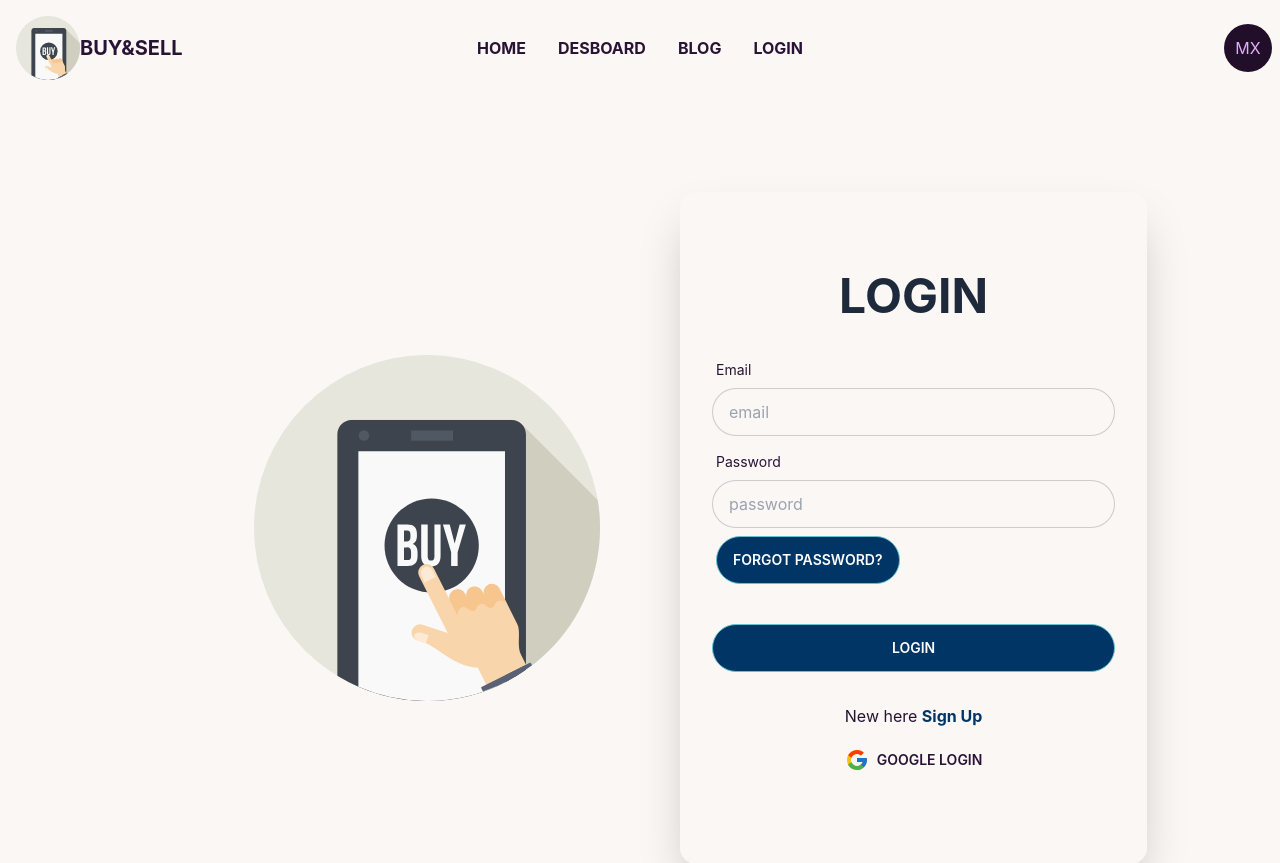
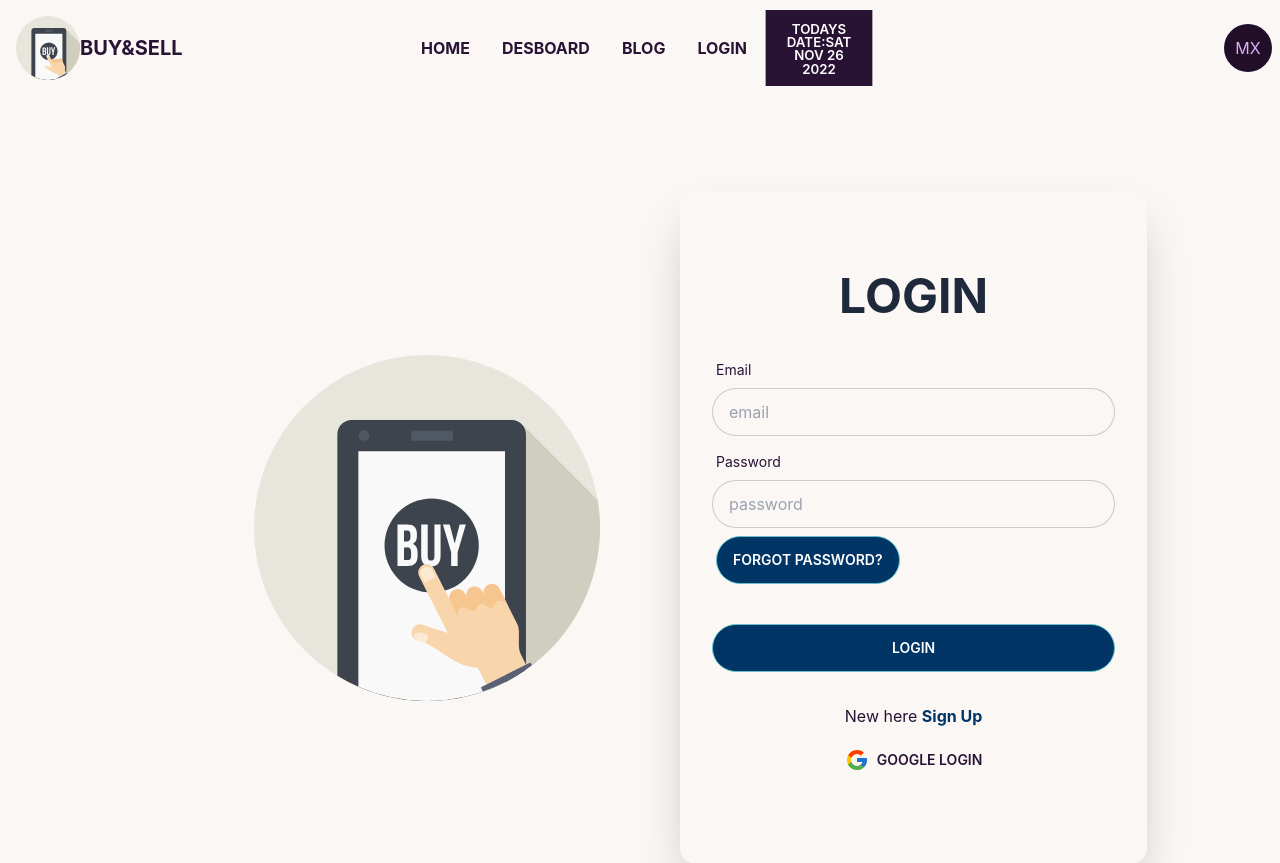
Before and after one commit to KPorus/b612-used-products-resale-clients-side-KPorus, a React (Create React App) app: page /login in a window 1280 px wide. Shown: the top 863 px of the page. Built offline with nearby package versions, Linux system fonts and the light colour scheme; no server answers.

Commit message:
data set up'

```diff
--- a/src/Pages/AddProduct.jsx
+++ b/src/Pages/AddProduct.jsx
@@ -17,6 +17,8 @@ const AddProduct = () => {
     setbrandName(brand);
   }
 
+  let showdate = new Date();
+  let date = showdate.toDateString();
 
   let addProduct = (e) => {
     e.preventDefault();
@@ -28,6 +30,7 @@ const AddProduct = () => {
     let originalPrice = form.OriginalPrice.value;
     let details = form.details.value;
     let img = e.target.image.files;
+    let location = form.location.value
 
     const image = img[0];
     console.log(image);
@@ -51,10 +54,11 @@ const AddProduct = () => {
             newPrice,
             originalPrice,
             details,
+            currentDate:date,
+            location,
             photo: imgData.data.url,
           };
 
-          // save doctor information to the database
           console.log(userProduct);
           fetch(`http://localhost:5000/userProduct`, {
             method: "POST",
@@ -202,6 +206,19 @@ const AddProduct = () => {
                   className='w-full input input-bordered rounded-md focus:ring focus:ring-opacity-75 focus:ring-violet-400 dark:border-gray-700 dark:text-gray-900'
                 />
               </div>
+              <div className='col-span-full sm:col-span-2'>
+                <label htmlFor='location' className='text-sm'>
+                  Location
+                </label>
+                <input
+                  id='location'
+                  name='location'
+                  type='text'
+                  required
+                  placeholder='Please enter your loaction'
+                  className='w-full input input-bordered rounded-md focus:ring focus:ring-opacity-75 focus:ring-violet-400 dark:border-gray-700 dark:text-gray-900'
+                />
+              </div>
               <div className="mt-6">
               <button className='btn btn-primary sm:text-xl' type='submit'>Submit</button>
               </div>
--- a/src/Pages/SellerProductCard.jsx
+++ b/src/Pages/SellerProductCard.jsx
@@ -2,7 +2,7 @@ import React from "react";
 import toast from "react-hot-toast";
 
 const SellerProductCard = ({ items, refetch }) => {
-  let { ProductName, _id, photo, details, newPrice, originalPrice, date } =
+  let {location,currentDate,ProductName, _id, photo, details, newPrice, originalPrice, date } =
     items;
 
   console.log(items);
@@ -37,6 +37,8 @@ const SellerProductCard = ({ items, refetch }) => {
         />
         <h2 className='mb-1 text-xl font-semibold'>{ProductName}</h2>
         <p className='text-sm dark:text-gray-400'>{details}</p>
+        <p className='text-sm dark:text-gray-400'>Post on: {currentDate}</p>
+        <p className='text-sm dark:text-gray-400'>Location: {location}</p>
       </div>
       <div className='flex flex-wrap justify-between'>
         <div className='flex space-x-2 text-sm dark:text-gray-400'>
--- a/src/component/Navber.jsx
+++ b/src/component/Navber.jsx
@@ -15,6 +15,8 @@ const Navber = () => {
         console.error(error);
       });
   };
+  let showdate = new Date();
+  let date = showdate.toDateString();
   return (
     <div className='navbar bg-base-100 container mx-auto'>
       <div className='navbar-start'>
@@ -63,6 +65,7 @@ const Navber = () => {
                 </Link>
               )}
             </li>
+            <li>{date}</li>
           </ul>
         </div>
         <Link to='/' className='normal-case text-xl'>
@@ -100,6 +103,7 @@ const Navber = () => {
               </Link>
             )}
           </li>
+          <li><h1 className="btn text-white w-28 h-20">Todays Date:{date}</h1></li>
         </ul>
       </div>
       <div className='navbar-end'>
```
